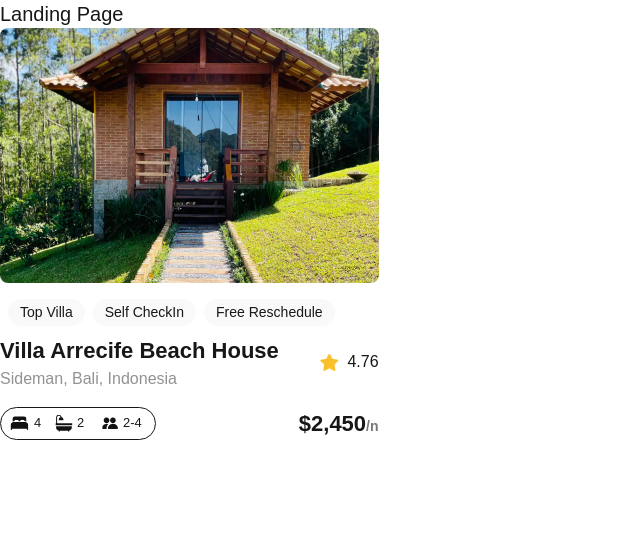
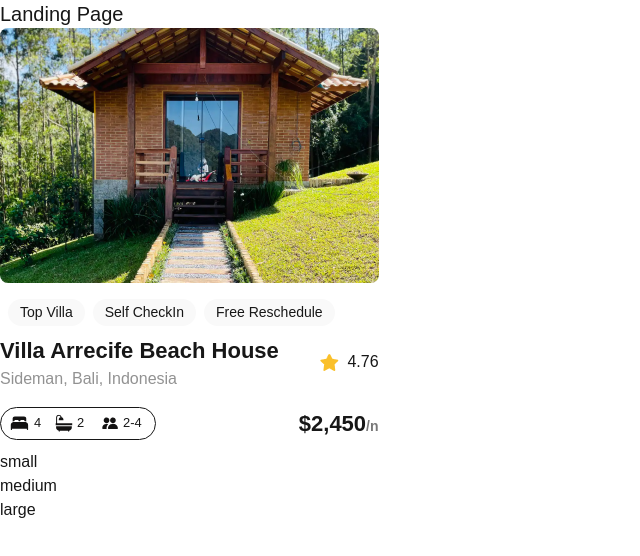
Before and after one commit to faithakinbobola/alx-project-0x00-setup, a Next.js app in the folder alx-project-0x00/: page /landing in a window 1280 px wide. Shown: the top 556 px of the page, without its empty margins (0-640 px from the left). Built offline with nearby package versions, Linux system fonts and the light colour scheme.

Commit message:
Advanced Task

```diff
--- /dev/null
+++ b/alx-project-0x00/components/Button.tsx
@@ -0,0 +1,11 @@
+import { ButtonProps } from "@/interfaces";
+
+const Button: React.FC<ButtonProps> = ({ title, styles }) => {
+    return (
+        <div>
+            <button type="button" className={styles}>{title}</button>
+        </div>
+    )
+}
+
+export default Button;
--- a/alx-project-0x00/interfaces/index.ts
+++ b/alx-project-0x00/interfaces/index.ts
@@ -1,3 +1,8 @@
 export interface PillProps {
     title: string
 }
+
+export interface ButtonProps {
+    title: string;
+    styles?: string;
+}
--- a/alx-project-0x00/pages/landing.tsx
+++ b/alx-project-0x00/pages/landing.tsx
@@ -1,3 +1,4 @@
+import Button from "@/components/Button"
 import Card from "@/components/Card"
 
 const Landing: React.FC =  () => {
@@ -5,6 +6,9 @@ const Landing: React.FC =  () => {
     <div>
       <h1 className=" text-xl font-extralight">Landing Page</h1>
       <Card />
+      <Button title="small" styles="rounded-sm"/>
+      <Button title="medium" styles="rounded-md"/>
+      <Button title="large" styles="rounded-full"/>
     </div>
   )
 }
```
